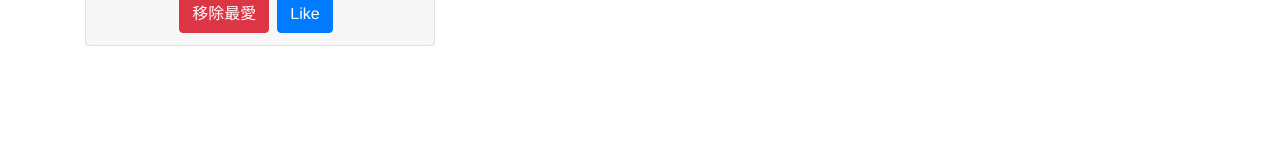
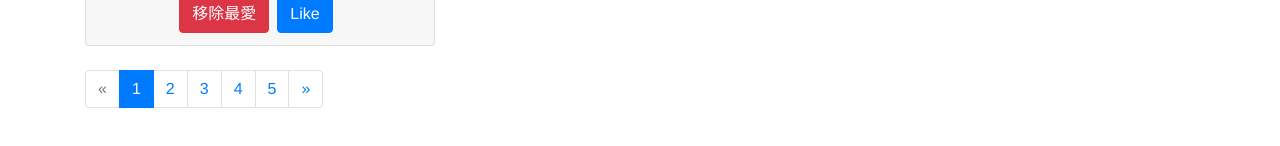
Before and after one commit to ShihTingJustin/forum-frontend-vue, a Vue app: page /#/forum in a window 1280 px wide. Shown: the part 1744-1890 px from the top of the page. Before the commit the page ends 1862 px from the top, so only its background shows below. Built offline with nearby package versions, Linux system fonts and the light colour scheme.

Commit message:
add RestaurantsPagination component

```diff
--- /dev/null
+++ b/src/components/RestaurantsPagination.vue
@@ -0,0 +1,80 @@
+<template>
+  <nav aria-label="Page navigation example">
+    <ul class="pagination">
+      <!-- 前一頁 previousPage -->
+      <li
+        v-show="previousPage"
+        :class="['page-item', { disabled: currentPage === 1 }]"
+      >
+        <router-link
+          class="page-link"
+          aria-label="Previous"
+          :to="{
+            name: 'forum',
+            query: { categoryId, page: previousPage }
+          }"
+        >
+          <span aria-hidden="true">&laquo;</span>
+        </router-link>
+      </li>
+
+
+      <!-- 頁碼 -->
+      <li
+        v-for="page in totalPage"
+        :key="page"
+        :class="['page-item', { active: currentPage === page }]"
+      >
+        <router-link
+          class="page-link"
+          :to="{name: 'forum', query: { categoryId, page }}"
+        >
+          {{ page }}
+        </router-link>
+      </li>
+
+      <!-- 後一頁 nextPage -->
+      <li
+        v-show="nextPage"
+        :class="['page-item', { disabled: currentPage === totalPage.length }]"
+      >
+        <router-link
+          class="page-link"
+          :to="{ name: 'forum', query: { categoryId, page: nextPage } }"
+          aria-label="Next"
+        >
+          <span aria-hidden="true">&raquo;</span>
+        </router-link>
+      </li>
+
+    </ul>
+  </nav>
+</template>
+
+<script>
+export default {
+  name: "RestaurantsPagination",
+  props: {
+    categoryId: {
+      type: [Number, String],
+      default: ''
+    },
+    currentPage: {
+      type: Number,
+      default: 1
+    },
+    totalPage: {
+      type: Array,
+      require: true
+    },
+    previousPage: {
+      type: Number,
+      require: true
+    },
+    nextPage: {
+      type: Number,
+      require: true
+    }
+  }
+}
+</script>
--- a/src/views/Forum.vue
+++ b/src/views/Forum.vue
@@ -9,6 +9,14 @@
         :initial-restaurant="restaurant"
       />
     </div>
+    <RestaurantsPagination
+      v-if="totalPage.length > 1"
+      :current-page="currentPage"
+      :total-page="totalPage"
+      :previous-page="previousPage"
+      :next-page="nextPage"
+      :category-id="categoryId"
+     />
   </div>
 </template>
 
@@ -16,6 +24,7 @@
 import NavTabs from "./../components/NavTabs";
 import RestaurantCard from "./../components/RestaurantCard";
 import RestaurantsNavPills from "./../components/RestaurantsNavPills";
+import RestaurantsPagination from "./../components/RestaurantsPagination"
 
 const dummyData = {
   restaurants: [
@@ -268,6 +277,7 @@
     NavTabs,
     RestaurantCard,
     RestaurantsNavPills,
+    RestaurantsPagination
   },
   data() {
     return {
@@ -276,6 +286,8 @@
       categoryId: -1,
       currentPage: 1,
       totalPage: -1,
+      previousPage: -1,
+      nextPage: -1
     };
   },
   created() {
@@ -289,12 +301,16 @@
         categoryId,
         page,
         totalPage,
+        prev,
+        next
       } = dummyData;
       this.restaurants = restaurants;
       this.categories = categories;
       this.categoryId = categoryId;
       this.currentPage = page;
       this.totalPage = totalPage;
+      this.previousPage = prev
+      this.nextPage = next
     },
   },
 };
```
